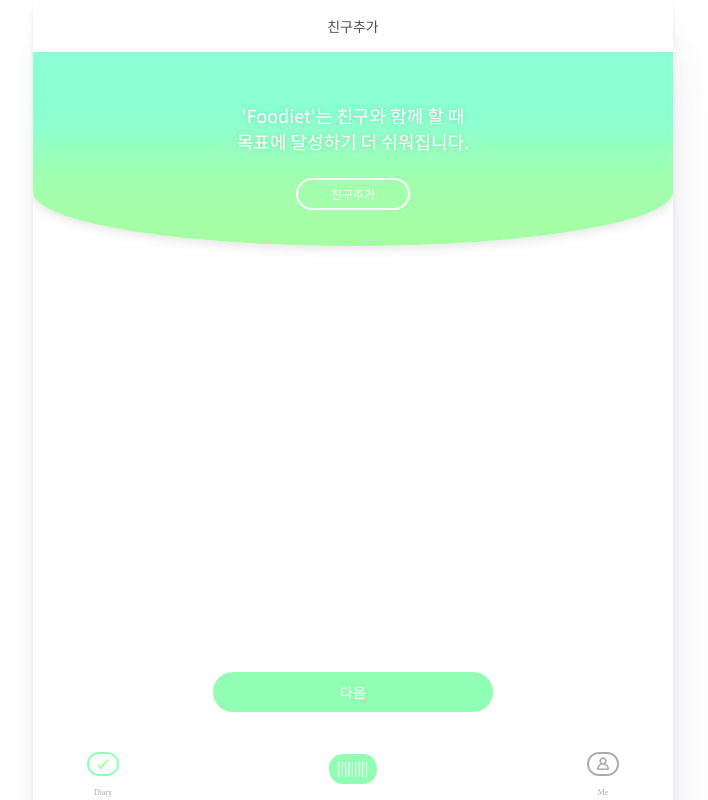
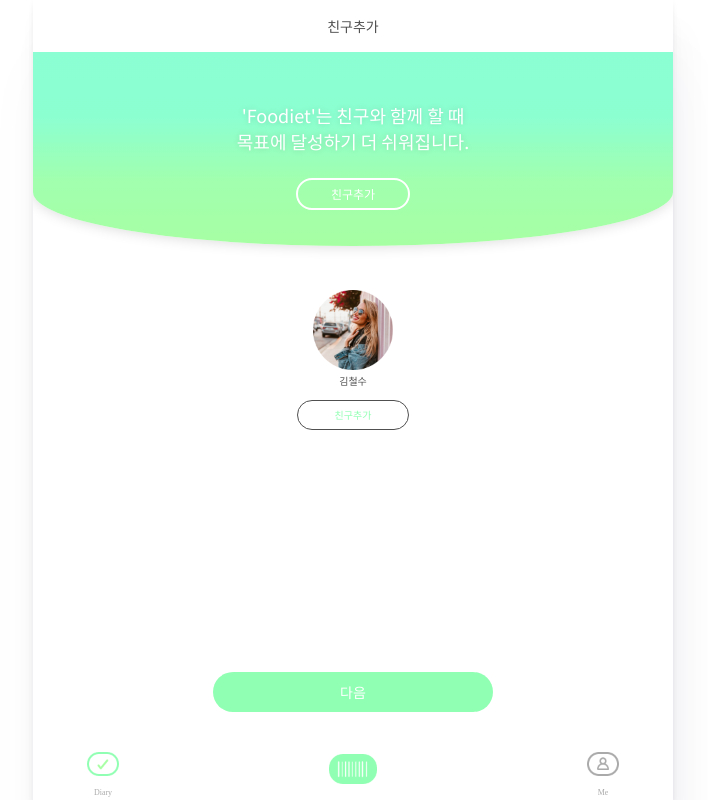
Before and after one commit to LeeJaeWonLJW/4th-Industry-Revolution-hw-sw-hackathon, a Vue app: page /tab/adduser in a window 1280 px wide. Shown: the whole page, without its empty margins (287-995 px from the left). Built offline with nearby package versions, Linux system fonts and the light colour scheme; a web font is replaced by a local one; what vue-quaggajs would draw is missing.

Commit message:
00:15:00

```diff
--- a/src/components/AddUser.vue
+++ b/src/components/AddUser.vue
@@ -15,7 +15,13 @@
       </div>
     </div>
 
-    <div></div>
+    <div class="contents">
+      <div class="search-user-profile">
+        <img src="../assets/user1.png">
+        <span class="user-name">김철수</span>
+        <div class="fd-btn-sm fd-color bg-white fd-border user-add">친구추가</div>
+      </div>
+    </div>
 
     <div class="footer">
       <div class="fd-btn fd-btn-lg"
@@ -25,6 +31,22 @@
 </template>
 
 <style scoped>
+.search-user-profile {
+  position: relative;
+  display: block;
+}
+.search-user-profile .user-name {
+  position: relative;
+  display: block;
+}
+.search-user-profile img {
+  width: 80px;
+}
+.search-user-profile .fd-btn-sm {
+  margin: 12px auto;
+  border: 1px solid #505050;
+}
+
 .info {
   min-height: 10px;
 }
@@ -40,10 +62,10 @@
 }
 
 .info.find-active {
-  min-height: 340px;
+  min-height: 280px;
 }
 .info.result-active {
-  min-height: 240px;
+  min-height: 140px;
 }
 
 .info.find-active > .btn-find,
--- a/src/components/MealDetail.vue
+++ b/src/components/MealDetail.vue
@@ -11,7 +11,7 @@
         <input class="fd-input" type="text" placeholder="1" />
         <input class="fd-input volume" type="text" placeholder="355ml" />
       </div>
-      <div class="fd-btn fd-btn-lg">Diary에 담기</div>
+      <div class="fd-btn fd-btn-lg" @click="$router.push('/tab/addmeal')">Diary에 담기</div>
 
       <p class="title">14Kcal</p>
       <div class="pigure">
```
Also changed, not shown: 1 other file (tests, documents, lock files or other folders).
